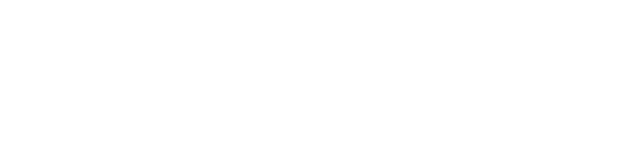
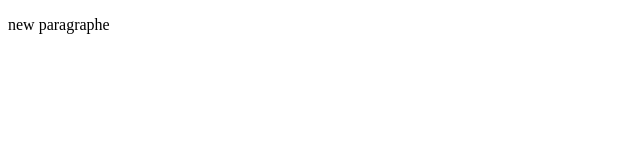
Before and after one commit to ganout/sharezza-oops2, a plain HTML site: page index.html in a window 1280 px wide. Shown: the whole page, without its empty margins (0-640 px from the left). Drawn offline with Linux system fonts and the light colour scheme.

Commit message:
add paragraphs

```diff
--- a/index.html
+++ b/index.html
@@ -5,6 +5,6 @@
     <title>new title</title>
   </head>
   <body>
-
+	<p>new paragraphe</p>
   </body>
 </html>
```
